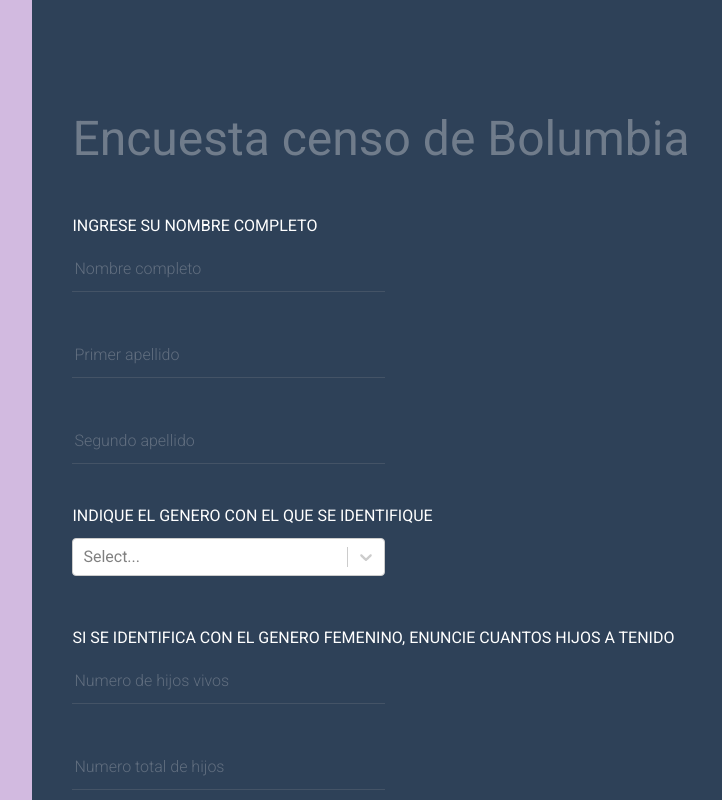
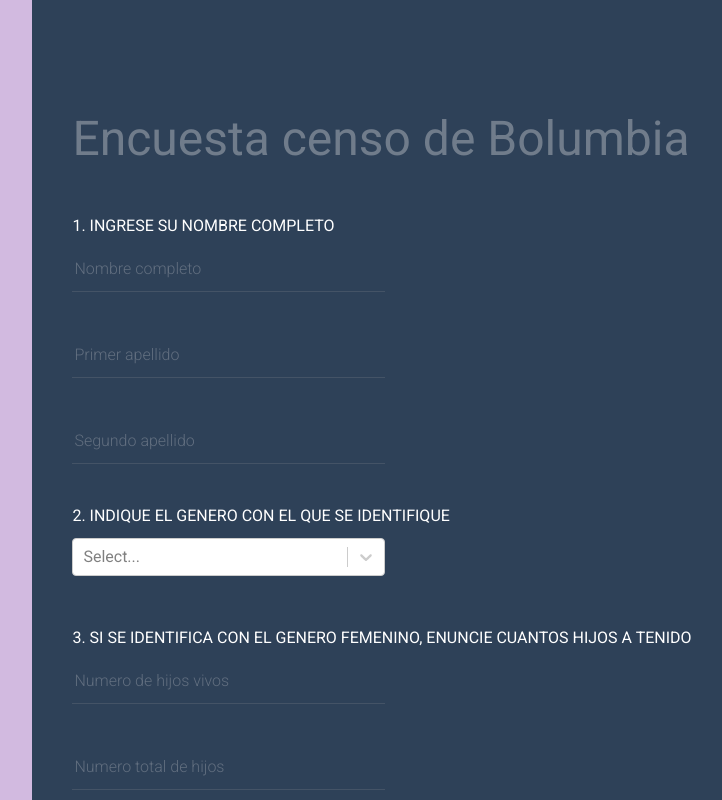
Before and after one commit to MariaCho/BolumbiaCensusApp-FrontEnd, a React (Create React App) app: page /survey in a window 1280 px wide. Shown: the whole page, without its empty margins (385-1107 px from the left). Built offline with nearby package versions, Linux system fonts and the light colour scheme.

Commit message:
Añadiendo la primera mitad de las preguntas

```diff
--- a/src/Survey.js
+++ b/src/Survey.js
@@ -306,7 +306,7 @@ class Survey extends Component {
                     <div className="Survey__FormCenter">
                         <form className="Survey__FormFields" onSubmit={this.handleSubmit}>
                             <div className="Survey__FormField">
-                                <label className="Survey__FormField__Label" htmlFor="name"> Ingrese su nombre completo </label>
+                                <label className="Survey__FormField__Label" htmlFor="name"> 1. Ingrese su nombre completo </label>
                                 <input type="text" id="nombreCompleto" className="Survey__FormField__Input" placeholder="Nombre completo" name="fullname" value={this.state.fullname} onChange={this.handleInputChange}/>
                             </div>
                             <div className="Survey__FormField">
@@ -316,7 +316,7 @@ class Survey extends Component {
                                 <input type="text" id="secondLastName" className="Survey__FormField__Input" placeholder="Segundo apellido" name="secondLastName" value={this.state.secondLastName} onChange={this.handleInputChange}/>
                             </div>
                             <div className="Survey__FormField">
-                                <label className="Survey__FormField__Label" htmlFor="name"> Indique el genero con el que se identifique </label>
+                                <label className="Survey__FormField__Label" htmlFor="name"> 2. Indique el genero con el que se identifique </label>
                                 <Select className="Survey__FormField__Dropdown"
                                     styles={{menuList: (base) => ({ ...base, color: 'black' })}}
                                     value={genero}
@@ -325,13 +325,13 @@ class Survey extends Component {
                                 />
                             </div>
                             <div className="Survey__FormField">
-                                <label className="Survey__FormField__Label" htmlFor="name"> Si se identifica con el genero Femenino, enuncie cuantos hijos a tenido </label>
+                                <label className="Survey__FormField__Label" htmlFor="name"> 3. Si se identifica con el genero Femenino, enuncie cuantos hijos a tenido </label>
                                 <input type="text" id="hijosVivos" className="Survey__FormField__Input" placeholder="Numero de hijos vivos" name="hijosVivos" value={this.state.hijosVivos} onChange={this.handleInputChange}/>
                                 <div className="Survey__FormField"></div>
                                 <input type="text" id="hijosTotales" className="Survey__FormField__Input" placeholder="Numero total de hijos" name="hijosTotales" value={this.state.hijosTotales} onChange={this.handleInputChange}/>
                             </div>
                             <div className="Survey__FormField">
-                                <label className="Survey__FormField__Label" htmlFor="name"> Indique su pais de nacimiento </label>
+                                <label className="Survey__FormField__Label" htmlFor="name"> 4. Indique su pais de nacimiento </label>
                                 <Select className="Survey__FormField__Dropdown"
                                     styles={{menuList: (base) => ({ ...base, color: 'black' })}}
                                     value={pais}
@@ -340,7 +340,7 @@ class Survey extends Component {
                                 />
                             </div>
                             <div className="Survey__FormField">
-                                <label className="Survey__FormField__Label" htmlFor="name"> Indique su fecha de nacimiento </label>
+                                <label className="Survey__FormField__Label" htmlFor="name"> 5. Indique su fecha de nacimiento </label>
                                 <label className="Survey__FormField__Label1" htmlFor="name"> Dia </label>
                                 <Select className="Survey__FormField__Dropdown"
                                     styles={{menuList: (base) => ({ ...base, color: 'black' })}}
@@ -363,7 +363,7 @@ class Survey extends Component {
                                 <input type="text" id="añoNacimiento" className="Survey__FormField__Input" placeholder="Año Nacimiento" name="añoNacimiento" value={this.state.añoNacimiento} onChange={this.handleInputChange}/>
                             </div>
                             <div className="Survey__FormField">
-                                <label className="Survey__FormField__Label" htmlFor="name"> Indique su estado civil </label>
+                                <label className="Survey__FormField__Label" htmlFor="name"> 6. Indique su estado civil </label>
                                     <Select className="Survey__FormField__Dropdown"
                                         styles={{menuList: (base) => ({ ...base, color: 'black' })}}
                                         value={estadoCivil}
@@ -372,7 +372,7 @@ class Survey extends Component {
                                     />
                             </div>
                             <div className="Survey__FormField">
-                                <label className="Survey__FormField__Label" htmlFor="name"> Indique su direccion actual de vivienda</label>
+                                <label className="Survey__FormField__Label" htmlFor="name"> 7. Indique su direccion actual de vivienda</label>
                                 <label className="Survey__FormField__Label1" htmlFor="name"> Ciudad </label>
                                 <Select className="Survey__FormField__Dropdown"
                                     styles={{menuList: (base) => ({ ...base, color: 'black' })}}
@@ -400,7 +400,7 @@ class Survey extends Component {
                             </div>
 
                             <div className="Survey__FormField">
-                                <label className="Survey__FormField__Label" htmlFor="name"> ¿Cuanto tiempo (en años) ha vivido en la direccion dada anteriormente? </label>
+                                <label className="Survey__FormField__Label" htmlFor="name"> 8. ¿Cuanto tiempo (en años) ha vivido en la direccion dada anteriormente? </label>
                                 <div className="Survey__FormField"></div>
                                 <label className="Survey__FormField__Label1"> Marque aqui si ha sido menos de un año </label>
                                 <input
@@ -416,11 +416,11 @@ class Survey extends Component {
                                 <input type="text" id="añosVividos" className="Survey__FormField__Input" placeholder="Años vividos" name="añosVividos" value={this.state.añosVividos} onChange={this.handleInputChange}/>
                             </div>
                             <div className="Survey__FormField">
-                                <label className="Survey__FormField__Label1"> ¿Cuantas personas viven en el inmueble anteriormente mencionado? </label>
+                                <label className="Survey__FormField__Label"> 9. ¿Cuantas personas viven en el inmueble anteriormente mencionado? </label>
                                 <input type="text" id="personasVivienda" className="Survey__FormField__Input" placeholder="Numero de personas" name="personasVivienda" value={this.state.personasVivienda} onChange={this.handleInputChange}/>
                             </div>
                             <div className="Survey__FormField">
-                                <label className="Survey__FormField__Label" htmlFor="name"> Indique su grupo etnico </label>
+                                <label className="Survey__FormField__Label" htmlFor="name"> 10. Indique su grupo etnico </label>
                                     <Select className="Survey__FormField__Dropdown"
                                         styles={{menuList: (base) => ({ ...base, color: 'black' })}}
                                         value={etnia}
@@ -429,7 +429,7 @@ class Survey extends Component {
                                     />
                             </div>
                             <div className="Survey__FormField">
-                                <label className="Survey__FormField__Label" htmlFor="name"> Indique si tiene algun problema de salud o condicion que le cause algun inpedimento </label>
+                                <label className="Survey__FormField__Label" htmlFor="name"> 11. Indique si tiene algun problema de salud o condicion que le cause algun inpedimento </label>
                                 <div className="Survey__FormField"></div>
                                 <label className="Survey__FormField__Label1"> Marque aqui si es un problema de vision </label>
                                 <input
@@ -496,7 +496,7 @@ class Survey extends Component {
                                 <div className="Survey__FormField"></div>
                             </div>
                             <div className="Survey__FormField">
-                                <label className="Survey__FormField__Label" htmlFor="name"> Indique el grupo religioso al que pertenence </label>
+                                <label className="Survey__FormField__Label" htmlFor="name"> 12. Indique el grupo religioso al que pertenence </label>
                                     <Select className="Survey__FormField__Dropdown"
                                         styles={{menuList: (base) => ({ ...base, color: 'black' })}}
                                         value={religion}
```
